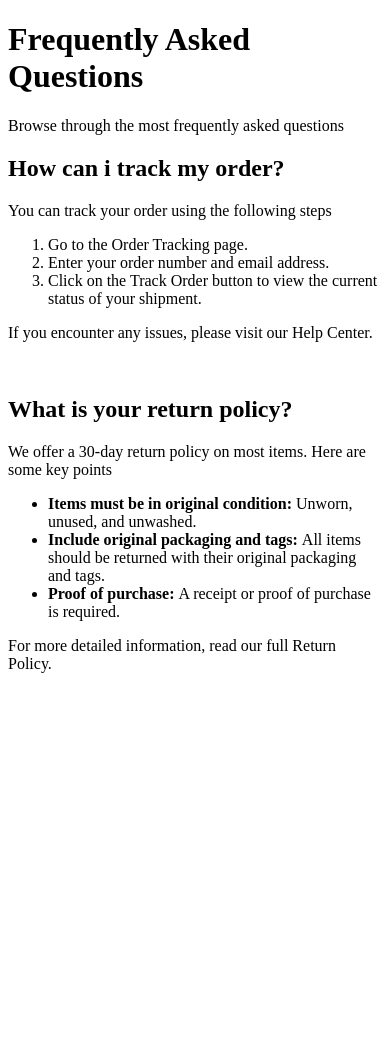
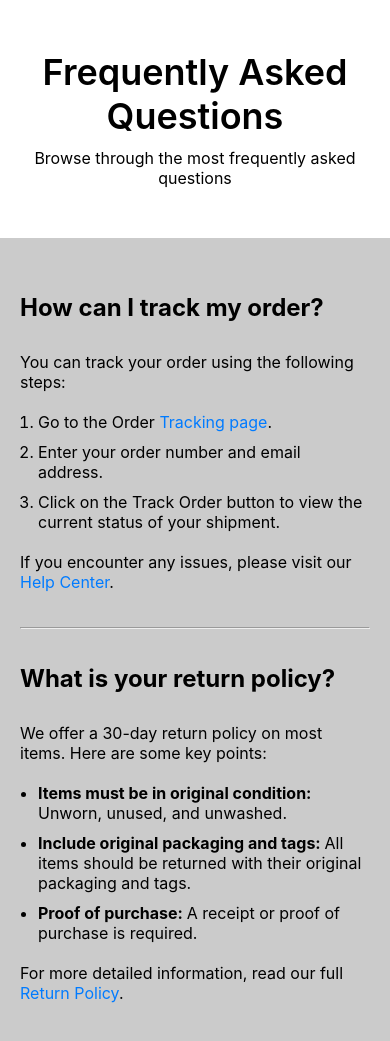
Before and after one commit to viganogabriele/Learning-HTML-CSS, a plain HTML site: page 02-simple-faq/index.html in a window 390 px wide. Before the commit the page ends 844 px from the top, so only its background shows below. Drawn offline with Linux system fonts and the light colour scheme.

Commit message:
feat: complete FAQ page with semantic HTML and responsive Inter typography

```diff
--- a/02-simple-faq/index.html
+++ b/02-simple-faq/index.html
@@ -4,34 +4,52 @@
 <head>
     <meta charset="UTF-8">
     <meta name="viewport" content="width=device-width, initial-scale=1.0">
+
+    <link rel="preconnect" href="https://fonts.googleapis.com">
+    <link rel="preconnect" href="https://fonts.gstatic.com" crossorigin>
+    <link href="..." rel="stylesheet">
+    <link rel="stylesheet" href="style.css">
+
     <title>Frequently Asked Questions</title>
 </head>
 
 <body>
+    <div class="faq-header">
+        <div class="container">
             <h1>Frequently Asked Questions</h1>
             <p>Browse through the most frequently asked questions</p>
-    <div>
-        <h2>How can i track my order?</h2>
-        <p>You can track your order using the following steps</p>
-        <ol>
-            <li>Go to the Order Tracking page.</li>
+        </div>
+    </div>
+
+    <main class="faq-content">
+        <div class="container">
+            <div class="faq-item">
+                <h2>How can I track my order?</h2>
+                <p>You can track your order using the following steps:</p>
+                <ol class="faq-list">
+                    <li>Go to the Order <a href="#">Tracking page</a>.</li>
                     <li>Enter your order number and email address.</li>
                     <li>Click on the Track Order button to view the current status of your shipment.</li>
                 </ol>
-        <p>If you encounter any issues, please visit our Help Center.</p>
+                <p>If you encounter any issues, please visit our <a href="#">Help Center</a>.</p>
+            </div>
 
-        <br>
+            <hr>
 
+            <div class="faq-item">
                 <h2>What is your return policy?</h2>
-        <p>We offer a 30-day return policy on most items. Here are some key points</p>
-        <ul>
+                <p>We offer a 30-day return policy on most items. Here are some key points:</p>
+                <ul class="faq-list">
                     <li><strong>Items must be in original condition: </strong>Unworn, unused, and unwashed.</li>
-            <li><strong>Include original packaging and tags: </strong>All items should be returned with their original
+                    <li><strong>Include original packaging and tags: </strong>All items should be returned with their
+                        original
                         packaging and tags.</li>
                     <li><strong>Proof of purchase: </strong>A receipt or proof of purchase is required.</li>
                 </ul>
-        For more detailed information, read our full Return Policy.
+                For more detailed information, read our full <a href="#">Return Policy</a>.
             </div>
+        </div>
+    </main>
 </body>
 
 </html>
--- a/02-simple-faq/style.css
+++ b/02-simple-faq/style.css
@@ -0,0 +1,80 @@
+/* Reset default margin and padding for all elements */
+*, *::before, *::after {
+    box-sizing: border-box;
+    margin: 0;
+    padding: 0;
+}
+
+body {
+    min-height: 100vh;
+    display: flex;
+    flex-direction: column;
+    align-items: center;   /* Center horizontally */
+    font-family: "Inter", sans-serif;
+}
+
+.faq-header h1 {
+    font-weight: 600;
+    font-size: 2.25rem;
+    margin-bottom: 10px;
+}
+
+/* Add padding specifically to lists to make room for markers */
+.faq-list {
+    padding-left: 18px;
+    margin-top: 20px;
+    margin-bottom: 20px;
+}
+
+.faq-content, .faq-header {
+    width: 100%;   /* Makes it responsive: takes 100% on small screens, stops at 700px on big ones */
+}
+
+.faq-content {
+    background-color: #CBCBCB;
+    flex-grow: 1;
+}
+
+.container {
+    max-width: 700px;   /* Limits the width so it's not stretched across the screen */
+    padding: 20px;   /* Adds some internal space so text doesn't touch the borders */
+    margin: 0 auto;
+}
+
+.faq-header .container {
+    text-align: center;
+    padding-top: 50px;
+    padding-bottom: 50px;
+}
+
+.faq-content .container {
+    padding-top: 20px;
+}
+
+.faq-item {
+    padding-top: 35px;
+    padding-bottom: 35px;
+}
+
+.faq-item h2 {
+    font-size: 1.5rem;
+    margin-bottom: 30px;
+}
+
+a {
+    text-decoration: none;
+    color: #007bff;
+}
+
+a:hover {
+    text-decoration: underline;
+    color: #0056b3;
+}
+
+p {
+    font-size: 1rem;
+}
+
+li {
+    margin-bottom: 10px;
+}
```
Lines whose indentation alone changed are shown as unchanged.
